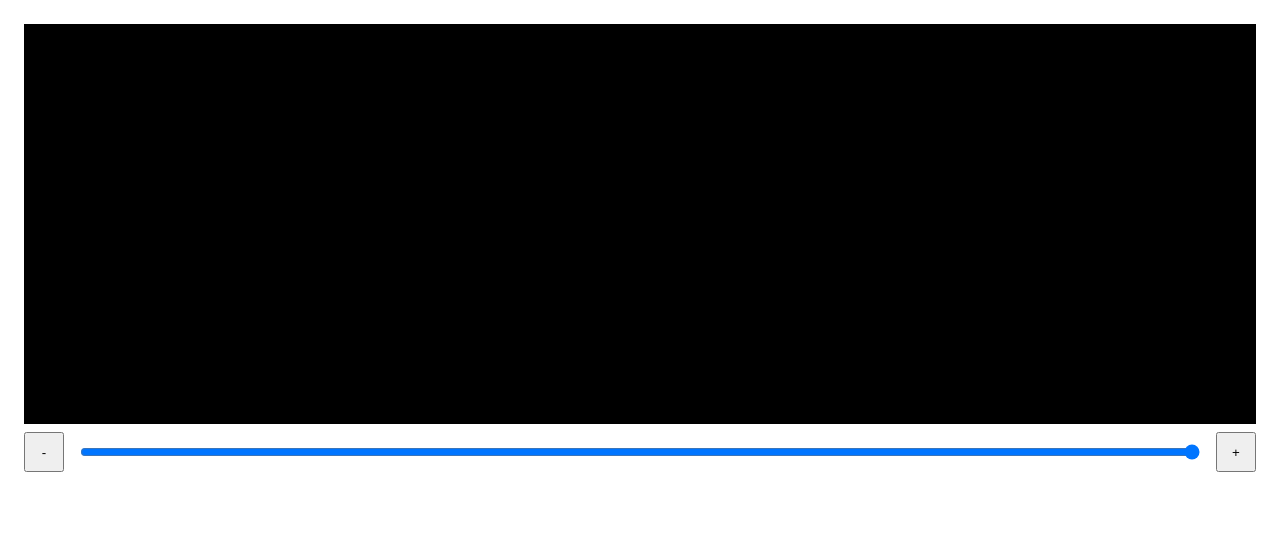
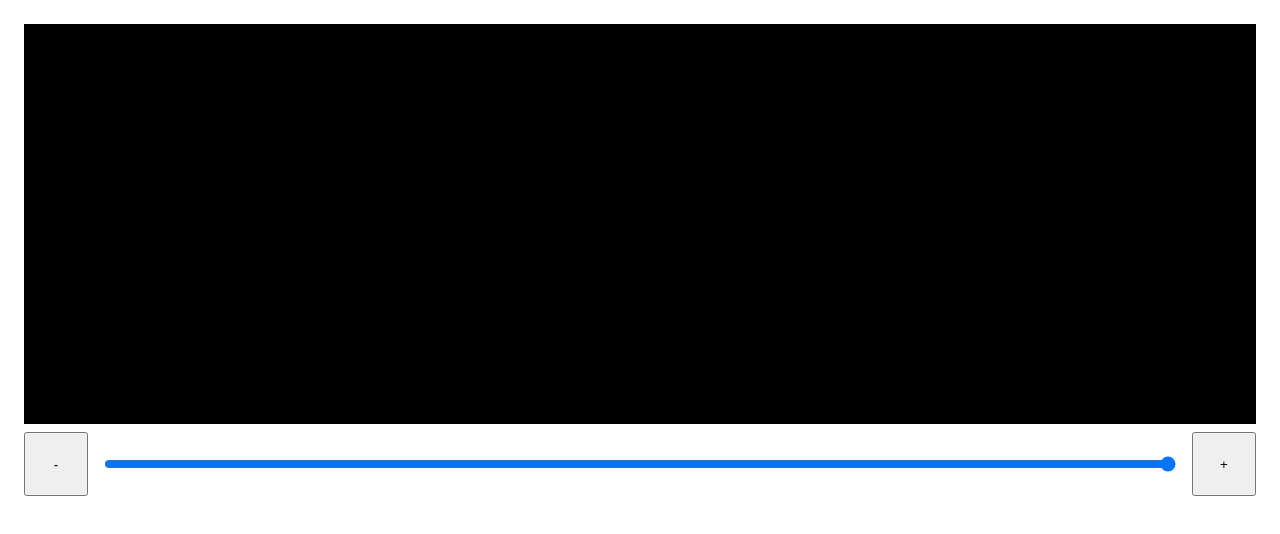
Before and after one commit to jelib3an/contrast, a SvelteKit app: page / in a window 1280 px wide. Shown: the top 534 px of the page. Built offline with nearby package versions, Linux system fonts and the light colour scheme.

Commit message:
larger buttons

```diff
--- a/src/routes/+page.svelte
+++ b/src/routes/+page.svelte
@@ -69,7 +69,7 @@
 
 	.button {
 		flex: none;
-		width: 2.5rem;
-		height: 2.5rem;
+		width: 4rem;
+		height: 4rem;
 	}
 </style>
```
